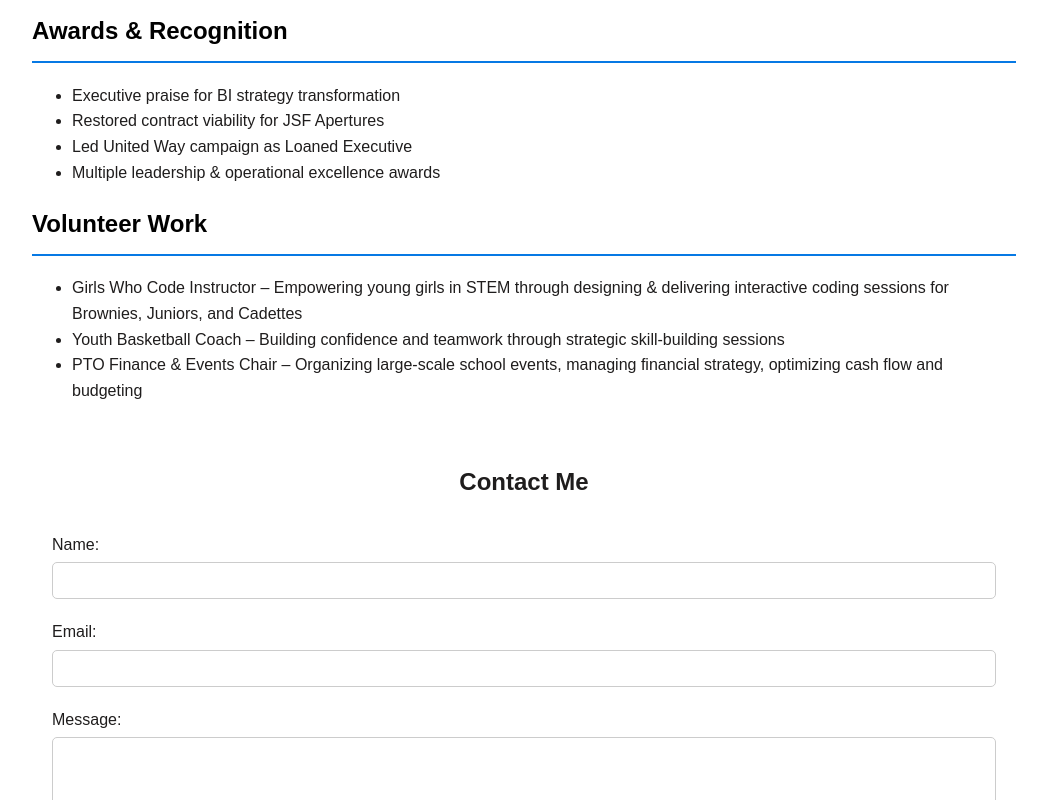
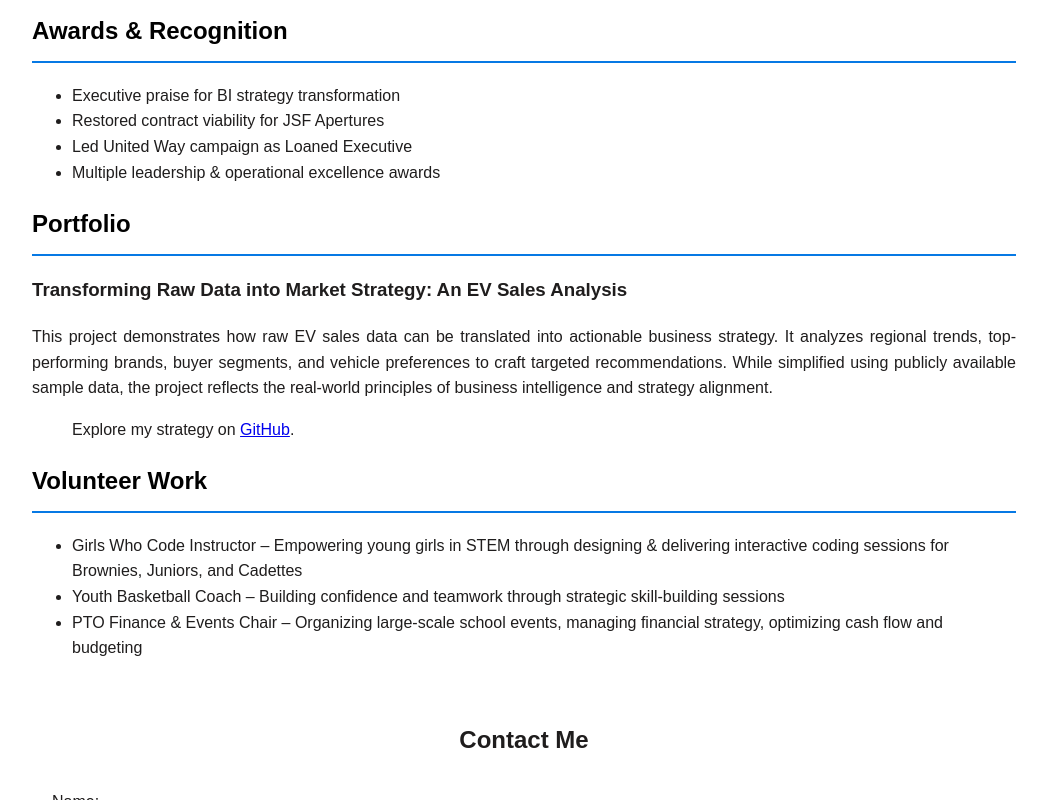
Before and after one commit to jenbarnes5/jennifer-barnes-portfolio, a plain HTML site: page jennifer_barnes_portfolio.html in a window 1280 px wide. Shown: the part 1669-2469 px from the top of the page, without its empty margins (116-1163 px from the left). Drawn offline with Linux system fonts and the light colour scheme.

Commit message:
Add files via upload

```diff
--- a/jennifer_barnes_portfolio.html
+++ b/jennifer_barnes_portfolio.html
@@ -152,6 +152,7 @@
                 <li><a href="#experience">Experience</a></li>
                 <li><a href="#skills">Skills</a></li>
                 <li><a href="#awards">Awards</a></li>
+		<li><a href="#portfolio">Portfolio</a></li>
                 <li><a href="#volunteer">Volunteer</a></li>
                 <li><a href="#contact">Contact</a></li>
             </ul>
@@ -226,6 +227,17 @@ Managed Low-Rate Initial Production (LRIP) of signal detection Apertures for all
                     <li>Multiple leadership & operational excellence awards</li>
                 </ul>
             </section>
+<!-- Portfolio Section -->
+<section id="portfolio" class="section">
+  <h2>Portfolio</h2>
+  <h3>Transforming Raw Data into Market Strategy: An EV Sales Analysis</h3>
+
+  <p>This project demonstrates how raw EV sales data can be translated into actionable business strategy. It analyzes regional trends, top-performing brands, buyer segments, and vehicle preferences to craft targeted recommendations. While simplified using publicly available sample data, the project reflects the real-world principles of business intelligence and strategy alignment.</p>
+  <ul>
+
+  <p>Explore my strategy on <a href="https://github.com/jenbarnes5/ev-market-strategy" target="_blank">GitHub</a>.</p>
+</section>
+
 
             <!-- Volunteer Section -->
             <section id="volunteer" class="section">
```
